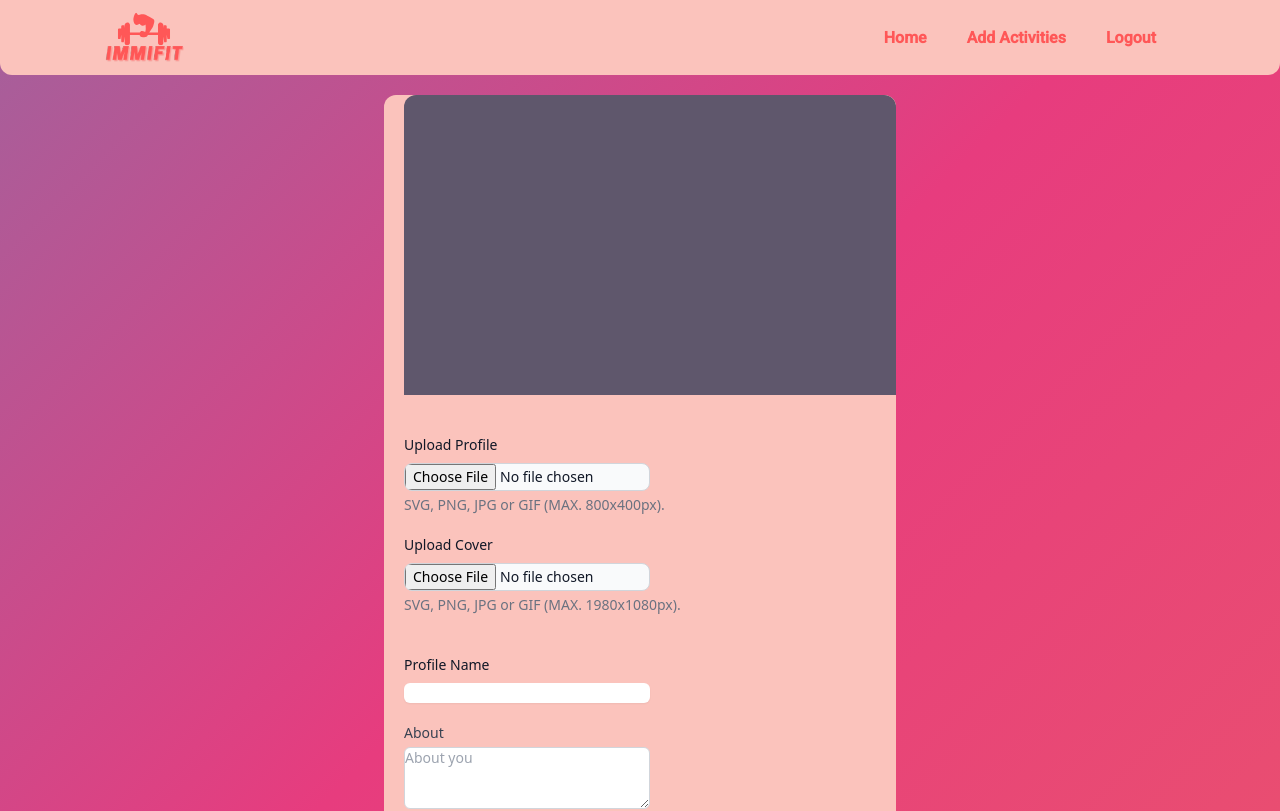
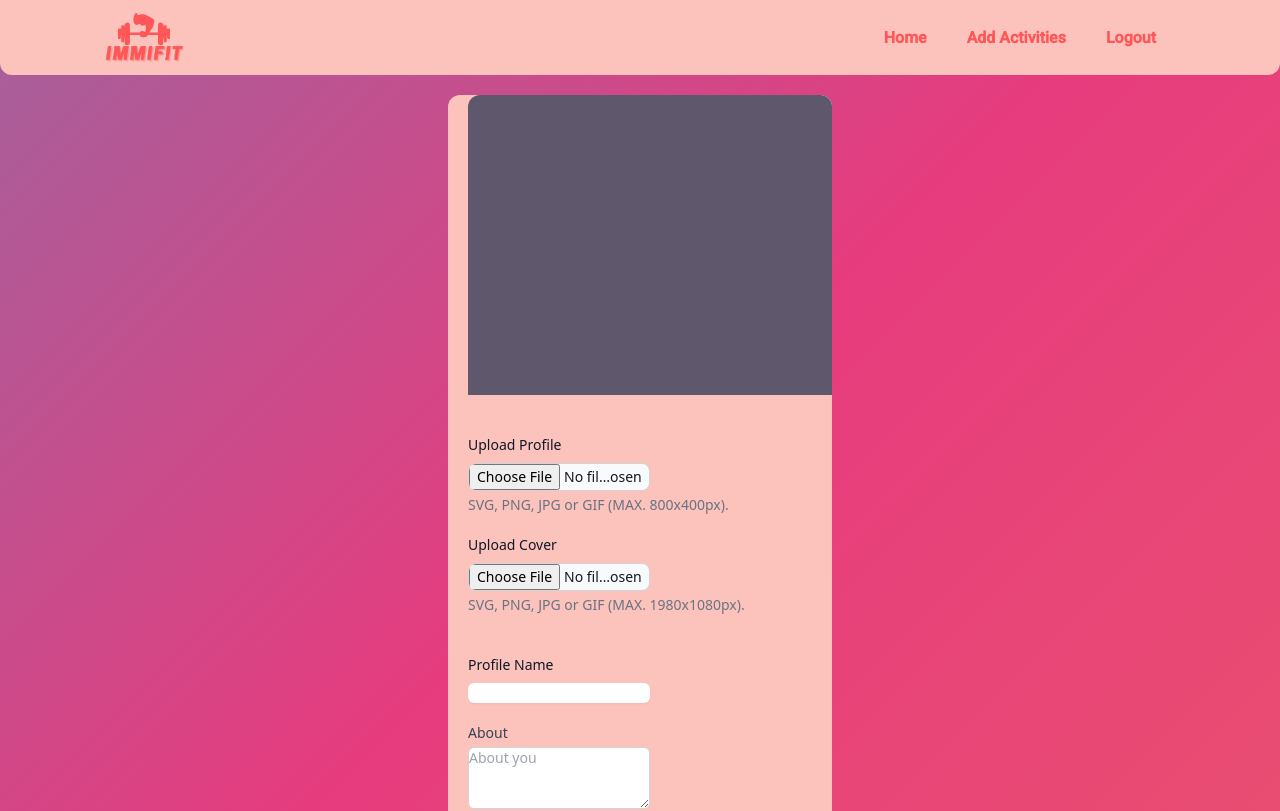
Before and after one commit to SupTarr/FrontendImmifit, a React (Vite) app: page /form_proflie in a window 1280 px wide. Shown: the top 811 px of the page. Built offline with nearby package versions, Linux system fonts and the light colour scheme.

Commit message:
fix form

```diff
--- a/src/pages/profiles-form/profiles-form.jsx
+++ b/src/pages/profiles-form/profiles-form.jsx
@@ -10,7 +10,7 @@ function Profilesform() {
     <div className="home">
       <div>
         <Navbar />
-        <div className="Activities w-[40%] tablet:w-[95%] tablet:mx-[2.5%] mx-auto mb-5 bg-[#fbc3bc] rounded-xl">
+        <div className="Activities w-[30%] tablet:w-[95%] tablet:mx-[2.5%] mx-auto mb-5 bg-[#fbc3bc] rounded-xl">
         <Profileform />
           </div>
       </div>
```
